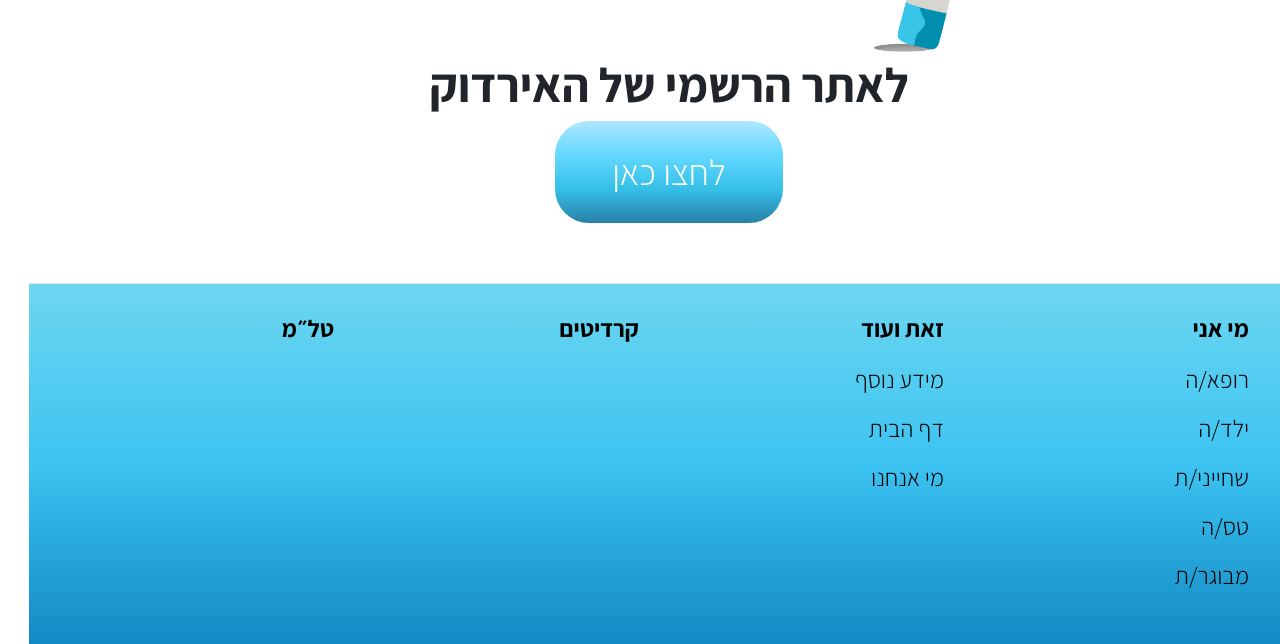
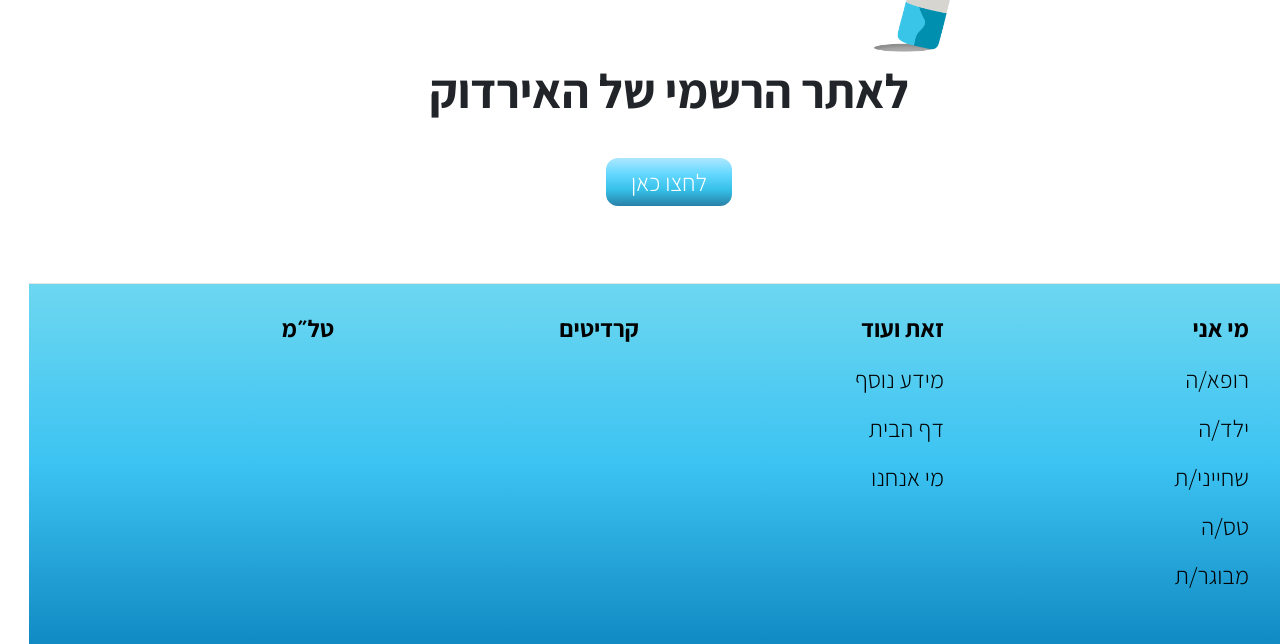
Before and after one commit to liorbentsvi/eardoc13june, a website: page Homepage.html in a window 1280 px wide. Shown: the part 4459-5103 px from the top of the page. Drawn offline with Linux system fonts and the light colour scheme.

Commit message:
Update styles.css

```diff
--- a/styles/styles.css
+++ b/styles/styles.css
@@ -1889,16 +1889,16 @@ padding-bottom: 8%;
     border-radius: 15%;
     border: none;
     color: white;
-    padding: 24px 57px;
+
+    cursor: pointer;
+    transition: background-color 0.3s ease, transform 0.3s ease;
+    padding: 6px 25px;
     left: 4%;
-    /* margin-left: 5%; */
     text-align: center;
     text-decoration: none;
     display: inline-block;
-    font-size: 1.5rem;
-    border-radius: 34px;
-    cursor: pointer;
-    transition: background-color 0.3s ease, transform 0.3s ease;
+    font-size: 1rem;
+    border-radius: 12px;
 }
 
 .button-link button:hover {
```
